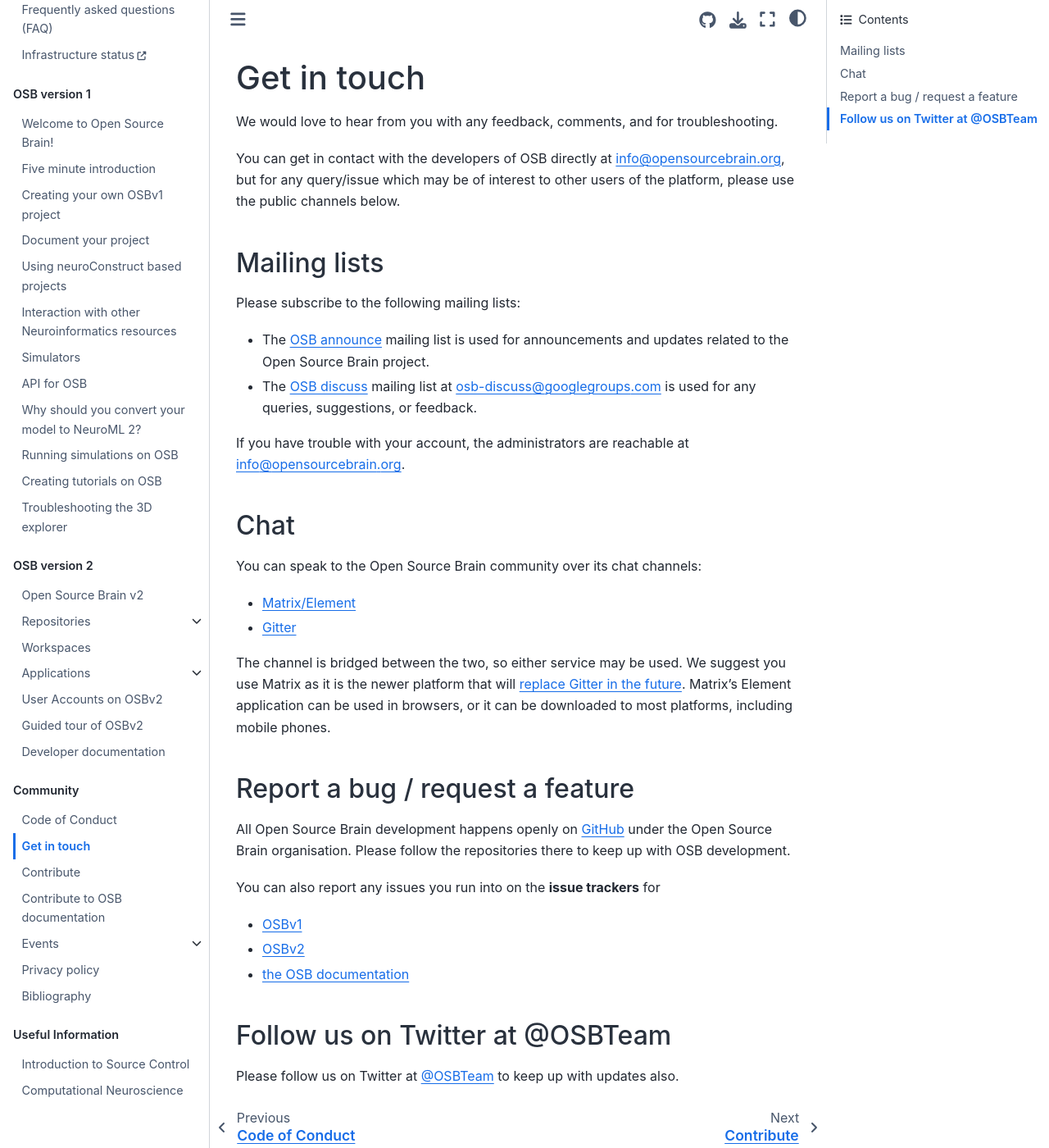
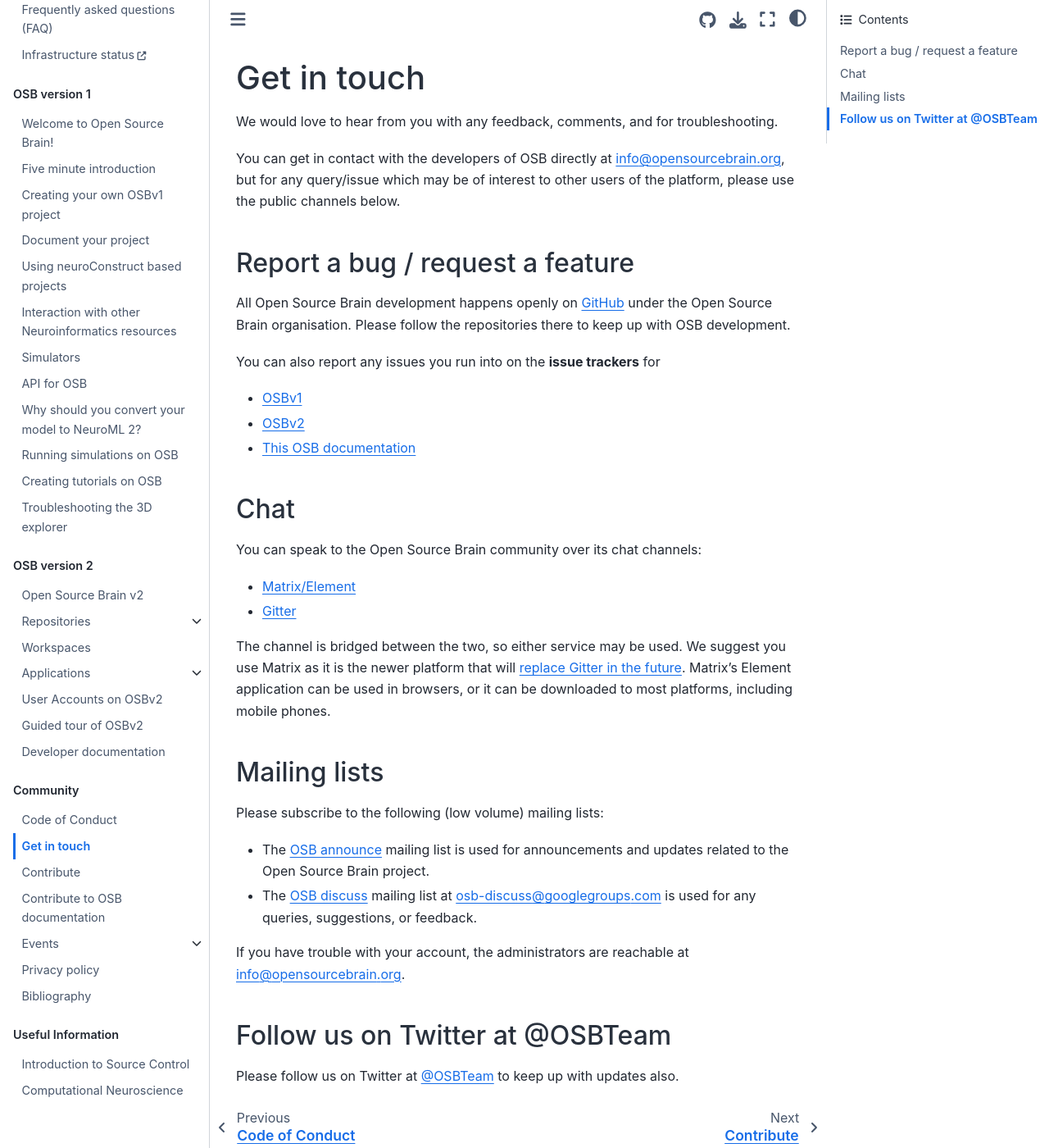
Before and after one commit to OpenSourceBrain/Documentation, a Jupyter Book: the page built from source/General/Contacts.md, in a window 1280 px wide and 1400 px high. Shown: the whole window at 82% size. Built offline with Jupyter Book 1.0.4 settings and Sphinx 7.4.7 and the Sphinx Book theme 1.1.4, drawn with Linux system fonts in a browser that asks for light colours; some of the changed lines change nothing that is shown.

Commit message:
Reordering to reflect relative usage...

```diff
--- a/source/General/Contacts.md
+++ b/source/General/Contacts.md
@@ -5,14 +5,16 @@
 
 You can get in contact with the developers of OSB directly at [info@opensourcebrain.org](mailto:info@opensourcebrain.org), but for any query/issue which may be of interest to other users of the platform, please use the public channels below.
 
-## Mailing lists
+## Report a bug / request a feature
 
-Please subscribe to the following mailing lists:
+All Open Source Brain development happens openly on [GitHub](https://github.com/OpenSourceBrain/) under the Open Source Brain organisation.
+Please follow the repositories there to keep up with OSB development.
 
-- The [OSB announce](https://groups.google.com/forum/?fromgroups#!forum/osb-announce) mailing list is used for announcements and updates related to the Open Source Brain project.
-- The [OSB discuss](https://groups.google.com/forum/?fromgroups#!forum/osb-discuss) mailing list at  [osb-discuss@googlegroups.com](mailto:osb-discuss@googlegroups.com) is used for any queries, suggestions, or feedback.
+You can also report any issues you run into on the **issue trackers** for
+- [OSBv1](https://github.com/OpenSourceBrain/geppetto-osb/issues)
+- [OSBv2](https://github.com/OpenSourceBrain/OSBv2/issues)
+- [This OSB documentation](https://github.com/OpenSourceBrain/Documentation/issues)
 
-If you have trouble with your account, the administrators are reachable at [info@opensourcebrain.org](mailto:info@opensourcebrain.org).
 ## Chat
 
 You can speak to the Open Source Brain community over its chat channels:
@@ -24,15 +26,15 @@
 We suggest you use Matrix as it is the newer platform that will [replace Gitter in the future](https://matrix.org/blog/2020/12/07/gitter-now-speaks-matrix#whats-next).
 Matrix's Element application can be used in browsers, or it can be downloaded to most platforms, including mobile phones.
 
-## Report a bug / request a feature
+## Mailing lists
 
-All Open Source Brain development happens openly on [GitHub](https://github.com/OpenSourceBrain/) under the Open Source Brain organisation.
-Please follow the repositories there to keep up with OSB development.
+Please subscribe to the following (low volume) mailing lists:
 
-You can also report any issues you run into on the **issue trackers** for
-- [OSBv1](https://github.com/OpenSourceBrain/geppetto-osb/issues)
-- [OSBv2](https://github.com/OpenSourceBrain/OSBv2/issues)
-- [the OSB documentation](https://github.com/OpenSourceBrain/Documentation/issues)
+- The [OSB announce](https://groups.google.com/forum/?fromgroups#!forum/osb-announce) mailing list is used for announcements and updates related to the Open Source Brain project.
+- The [OSB discuss](https://groups.google.com/forum/?fromgroups#!forum/osb-discuss) mailing list at  [osb-discuss@googlegroups.com](mailto:osb-discuss@googlegroups.com) is used for any queries, suggestions, or feedback.
+
+If you have trouble with your account, the administrators are reachable at [info@opensourcebrain.org](mailto:info@opensourcebrain.org).
+
 
 ## Follow us on Twitter at @OSBTeam
 
```
